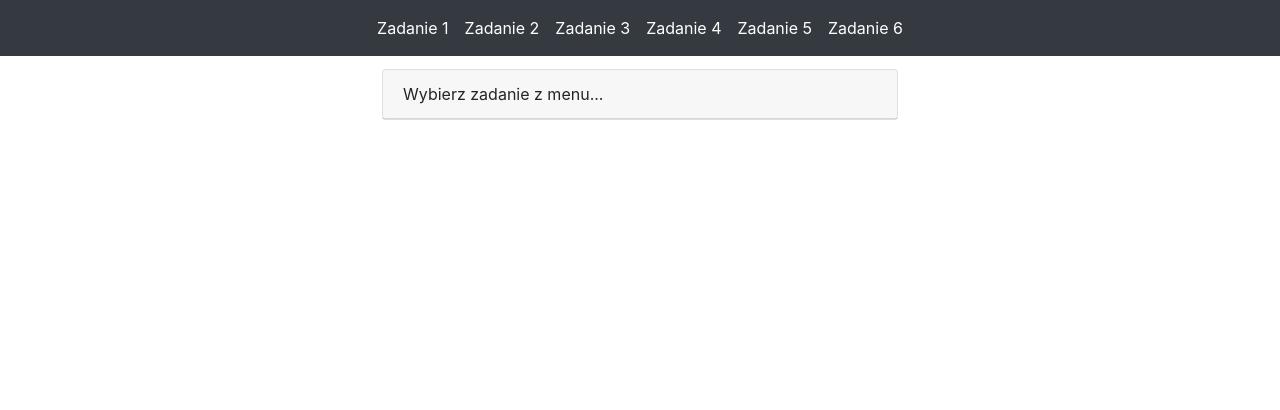
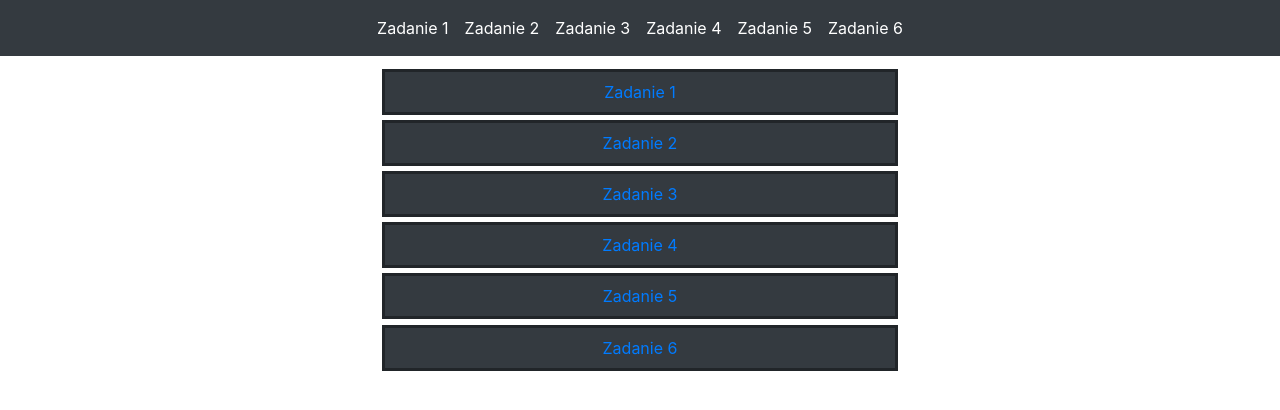
Before and after one commit to CzepiM200/PIW-LAB02, a plain HTML site: page index.html in a window 1280 px wide. Drawn offline with nearby package versions, Linux system fonts and the light colour scheme.

Commit message:
Fix index

```diff
--- a/index.css
+++ b/index.css
@@ -32,6 +32,13 @@ form {
     display: none;
 }
 
+.menu {
+    text-align: center;
+    border-style: solid;
+    margin-bottom: 1%;
+    padding: 0%;
+}
+
 #game {
     max-width: 400px;
     width: 400px;
--- a/index.html
+++ b/index.html
@@ -37,15 +37,18 @@
 
     <div class="row justify-content-around">
         <div class="col-lg-5">
-            <div class="card">
-                <div class="card-header">
-                    Wybierz zadanie z menu...
+            <div class="container">
+                <div class="row row-cols-1">
+                  <div class="menu"><a class="nav-link bg-dark" href="./html/zadanie1.html">Zadanie 1</a></div>
+                  <div class="menu"><a class="nav-link bg-dark" href="./html/zadanie2.html">Zadanie 2</a></div>
+                  <div class="menu"><a class="nav-link bg-dark" href="./html/zadanie3.html">Zadanie 3</a></div>
+                  <div class="menu"><a class="nav-link bg-dark" href="./html/zadanie4.html">Zadanie 4</a></div>
+                  <div class="menu"><a class="nav-link bg-dark" href="./html/zadanie5.html">Zadanie 5</a></div>
+                  <div class="menu"><a class="nav-link bg-dark" href="./html/zadanie6.html">Zadanie 6</a></div>
                 </div>
-            </div>
+              </div>
         </div>
     </div>
-
-    <script src="./js/zadanie1.js"></script>
 </body>
 
 </html>
```
